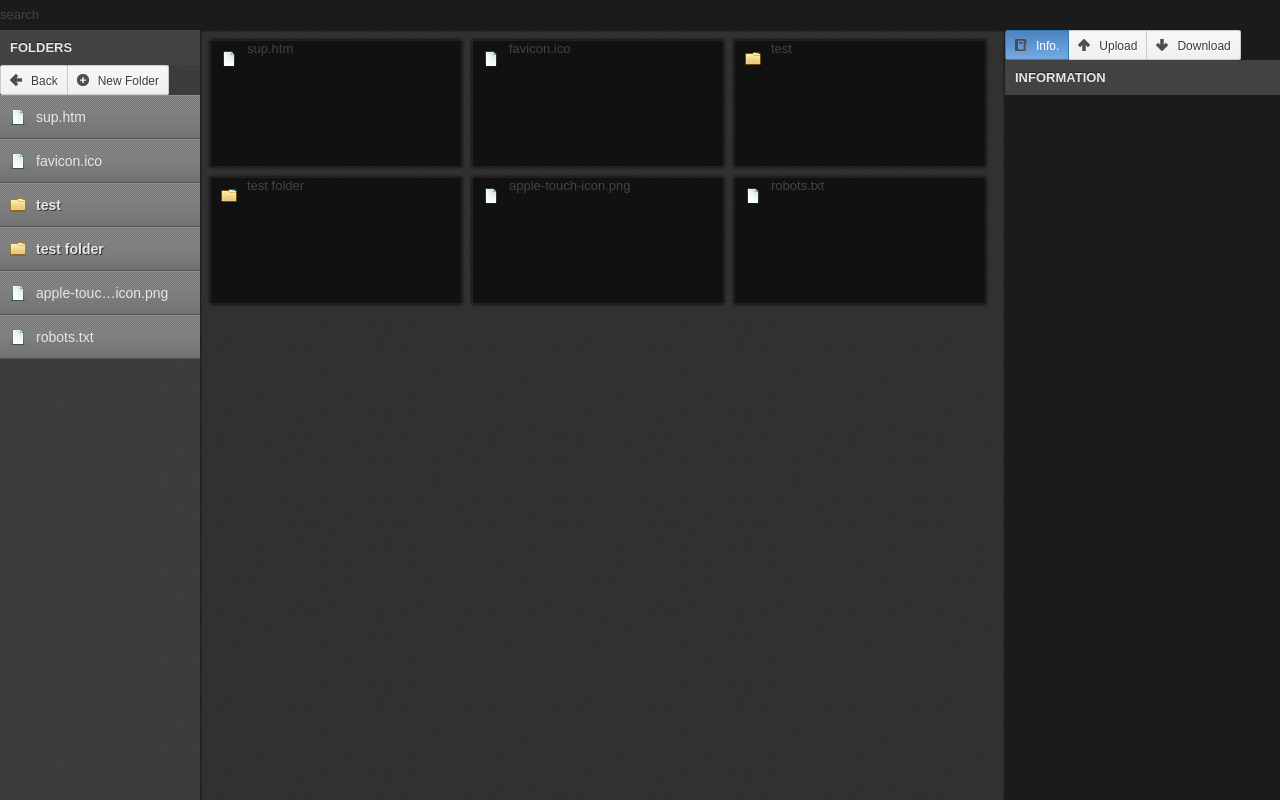
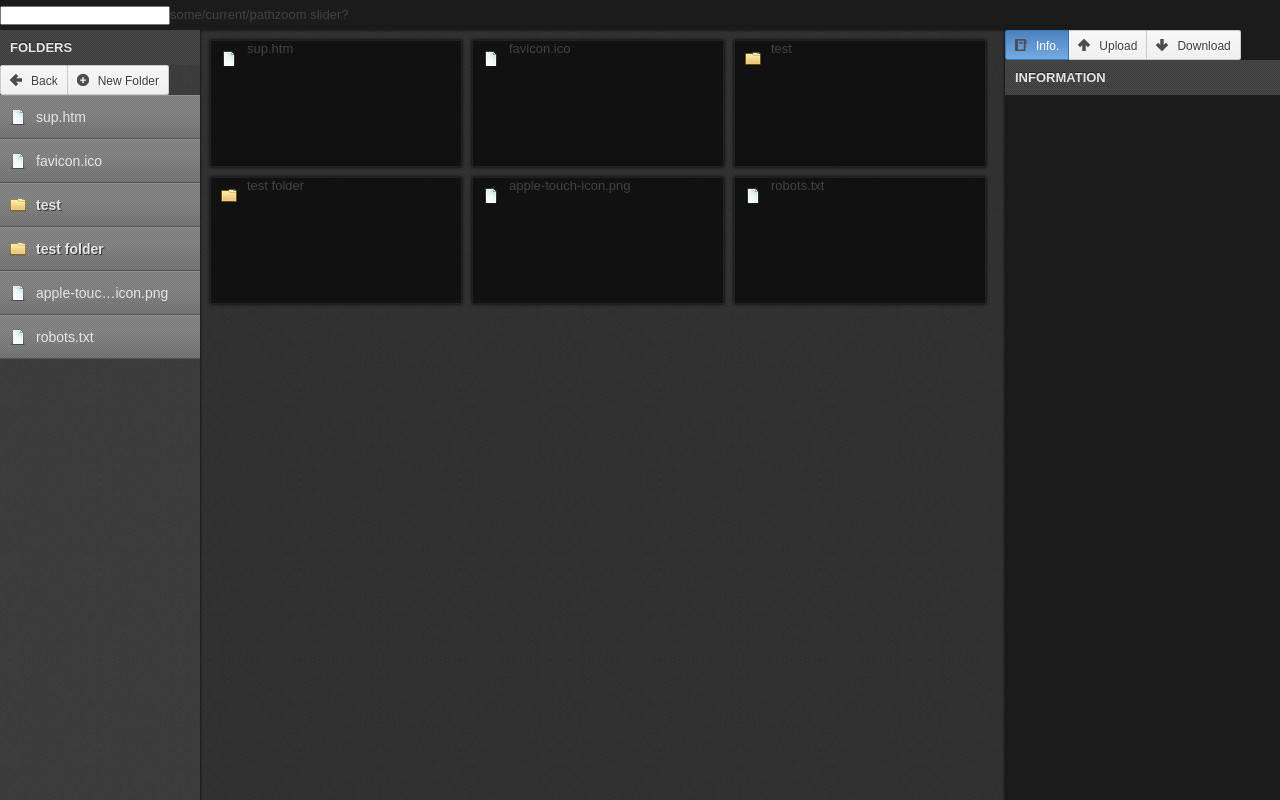
Before and after one commit to twmulloy/File-Manager, a CodeIgniter app: page / in a window 1280 px wide. Run offline with CodeIgniter, Linux system fonts and the light colour scheme; some libraries are stand-ins or nearby versions.

Commit message:
mockup stuff

```diff
--- a/application/manager/views/layout/frame.php
+++ b/application/manager/views/layout/frame.php
@@ -3,7 +3,11 @@
 
 <div id="frame" class="colmask">
 	<div id="header">
-		search
+		<ul>
+			<li><?=form_input()?></li>
+			<li>some/current/path</li>
+			<li>zoom slider?</li>
+		</ul>
 	</div>
 	<div class="colmid">
 		<div class="colleft">
--- a/css/admin.css
+++ b/css/admin.css
@@ -156,6 +156,11 @@ body{
 #frame #header {
 	line-height: 30px;
 }
+
+#frame #header ul li{
+	float: left;
+}
+
 /* left region */
 #frame #w{
 	background: url('img/bg.light.png');
```
